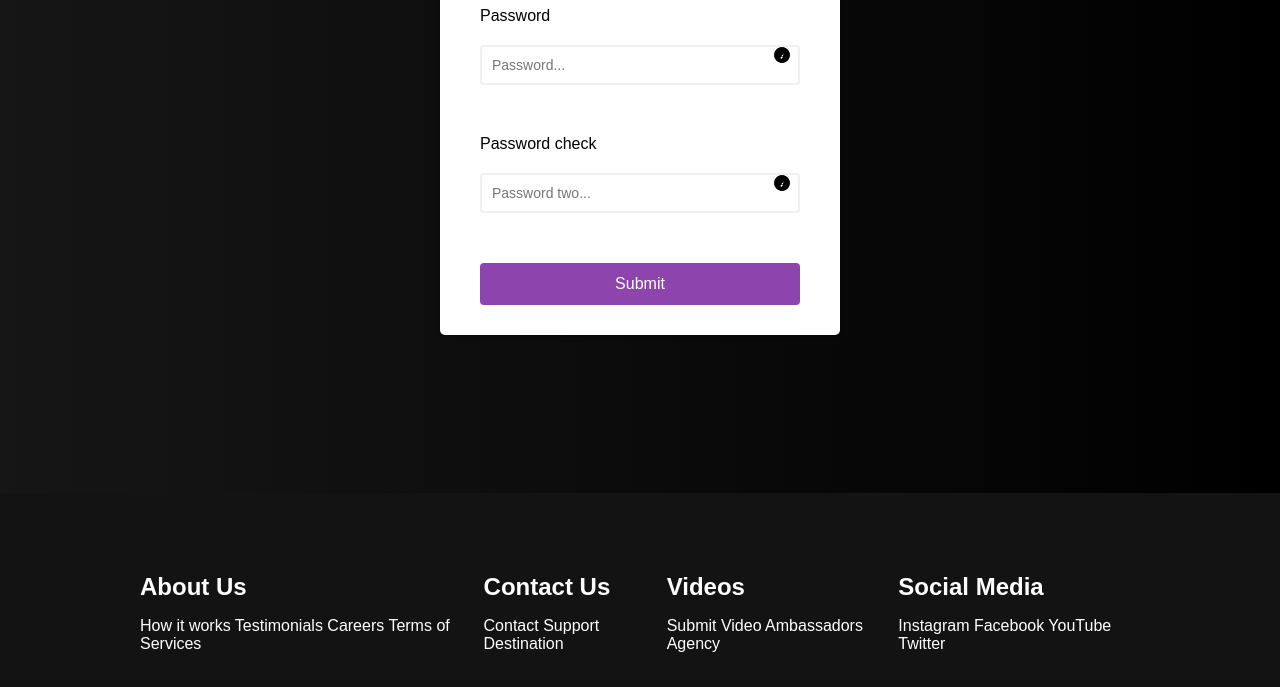
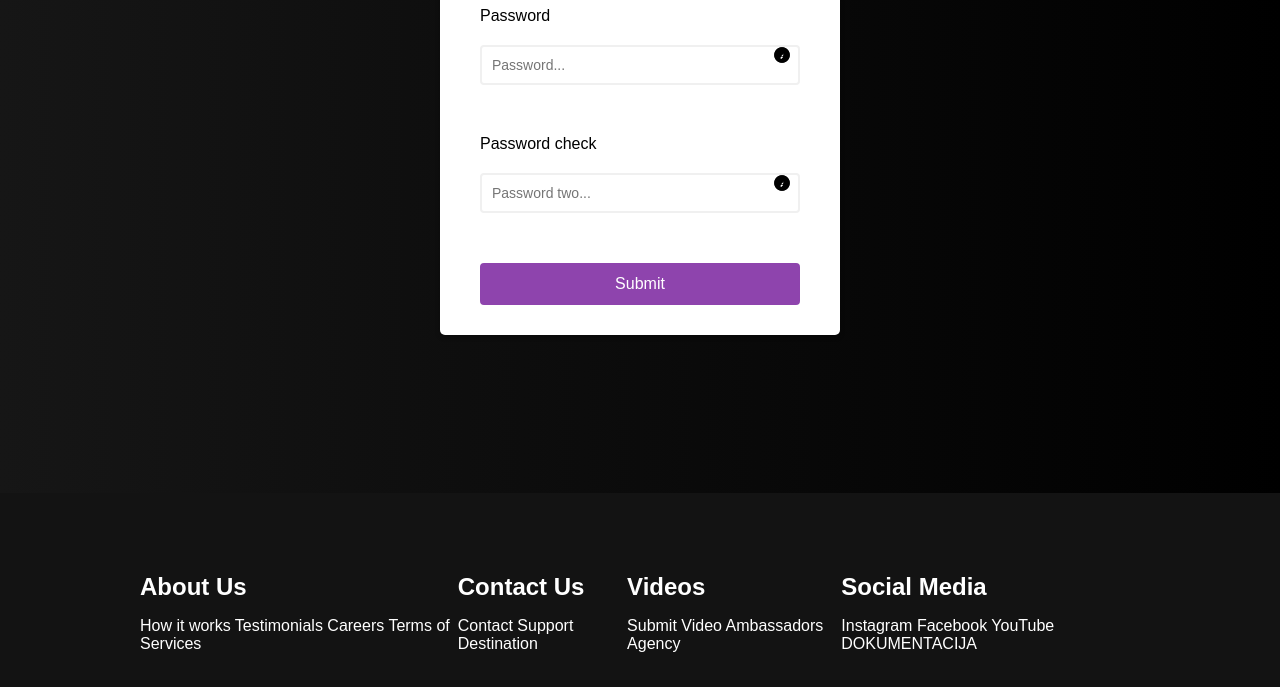
Before and after one commit to Mikicaa97/ColorS, a plain HTML site: page index.html in a window 1280 px wide. Shown: the part 5215-5902 px from the top of the page. Drawn offline with Linux system fonts and the light colour scheme.

Commit message:
Add files via upload

```diff
--- a/index.html
+++ b/index.html
@@ -90,30 +90,6 @@
             </div>
         </div>
     </div>
-
-<!-- <div id="abouteme">
-    <div class="services" id="portfolio">
-            <h1>My Portfolio</h1>
-    </div>
-    <div class="wprojects">
-        <div class="left">
-            <main>
-                <img src="assets/img/me.jpeg" alt="Autor"/>
-            </main>
-        </div>
-        <div class="right">
-            <div class="ztext">
-                <p>Moje ime je Mihailo Vlajkovic. Rodjen sam u Beogradu,
-                     studiram Visoku ICT skolu za internet tehnologije,
-                      bavim se izradom sajtova i programa. Oblasti koje
-                    poznajem su Java - NetBeans, C#, C, HTML, CSS, JavaScript, Linux sistem, PHP, SQL i jos
-                    mnogo drugih. Kontaktirajte me ako zelite saradnju.
-
-                </p>
-            </div>
-        </div>
-    </div>
-</div> -->
 
     <div class="main" id="portfolio">
         <div class="main__container">
@@ -230,7 +206,7 @@
                 <div class="footer__link--items">
                     <h2>Social Media</h2>
                     <a href="/sing-up">Instagram</a> <a href="/sing-up">Facebook</a>
-                    <a href="/sing-up">YouTube</a> <a href="/sing-up">Twitter</a>
+                    <a href="/sing-up">YouTube</a> <a href="dokumentacija.pdf">DOKUMENTACIJA</a>
                 </div>
             </div>
         </div>
```
Also changed, not shown: assets/js/main.js (line endings or trailing spaces), 1 other file. Lines whose indentation alone changed are shown as unchanged.
